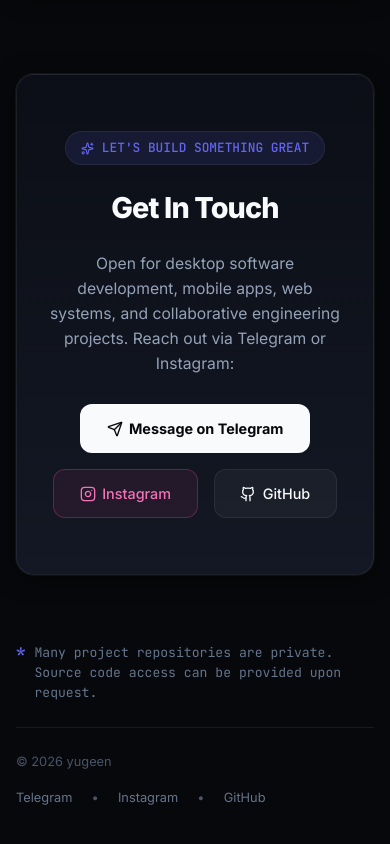
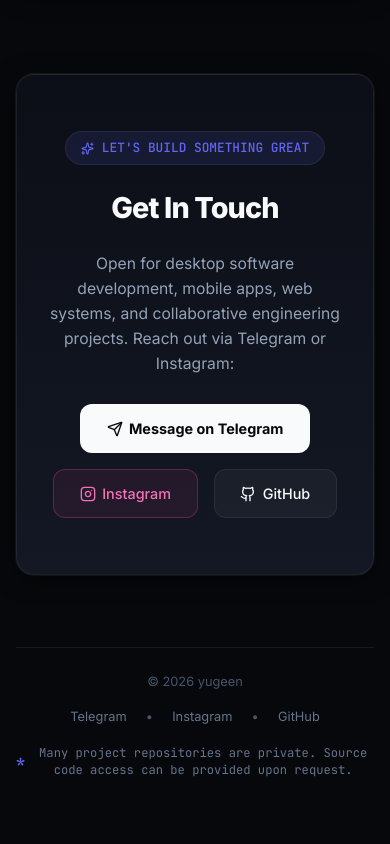
Before and after one commit to yug33n/yug33n.github.io, a React (Vite) app: page / in a window 390 px wide. Shown: the part 5900-6744 px from the top of the page. Built offline with nearby package versions, Linux system fonts and the light colour scheme.

Commit message:
style: move private repositories footnote inline into footer bar

```diff
--- a/src/App.tsx
+++ b/src/App.tsx
@@ -330,18 +330,18 @@
           </div>
         </section>
 
-        {/* Footnote about private repositories at the bottom of the site */}
-        <div className="footer-note-wrap">
-          <span className="footer-note-asterisk">*</span>
-          <span>{t.footerPrivateNote}</span>
-        </div>
-
-        {/* Minimal Footer */}
-        <footer style={{ marginTop: '1.25rem', paddingTop: '1.5rem', borderTop: '1px solid var(--border-subtle)', display: 'flex', alignItems: 'center', justifyContent: 'space-between', flexWrap: 'wrap', gap: '1rem', color: 'var(--text-dim)', fontSize: '0.8rem' }}>
-          <div>
+        {/* Minimal Footer with Inline Asterisk Footnote */}
+        <footer className="app-footer">
+          <div className="footer-copyright">
             © {new Date().getFullYear()} {t.footerRights}
           </div>
-          <div style={{ display: 'flex', gap: '1.2rem', alignItems: 'center' }}>
+
+          <div className="footer-middle-note">
+            <span className="footer-note-asterisk">*</span>
+            <span>{t.footerPrivateNote}</span>
+          </div>
+
+          <div className="footer-links">
             <a
               href={socialLinks.telegram}
               target="_blank"
--- a/src/index.css
+++ b/src/index.css
@@ -1038,21 +1038,58 @@
   line-height: 1.1;
 }
 
-.footer-note-wrap {
-  margin-top: 4rem;
+.app-footer {
+  margin-top: 4.5rem;
+  padding-top: 1.5rem;
+  border-top: 1px solid var(--border-subtle);
   display: flex;
-  align-items: flex-start;
-  gap: 0.55rem;
+  align-items: center;
+  justify-content: space-between;
+  flex-wrap: wrap;
+  gap: 1.25rem;
+  color: var(--text-dim);
+  font-size: 0.8rem;
+}
+
+.footer-copyright {
+  white-space: nowrap;
+}
+
+.footer-middle-note {
+  display: flex;
+  align-items: center;
+  gap: 0.45rem;
+  font-size: 0.76rem;
   color: var(--text-muted);
-  font-size: 0.82rem;
-  line-height: 1.5;
   font-family: var(--font-mono);
-  padding: 0.25rem 0;
+  line-height: 1.4;
+  text-align: center;
 }
 
 .footer-note-asterisk {
   color: var(--accent-primary);
   font-weight: 700;
-  font-size: 1rem;
-  line-height: 1.1;
+  font-size: 0.95rem;
+  line-height: 1;
 }
+
+.footer-links {
+  display: flex;
+  gap: 1.2rem;
+  align-items: center;
+  white-space: nowrap;
+}
+
+@media (max-width: 960px) {
+  .app-footer {
+    flex-direction: column;
+    align-items: center;
+    text-align: center;
+    gap: 0.85rem;
+  }
+
+  .footer-middle-note {
+    order: 3;
+    margin-top: 0.25rem;
+  }
+}
```
